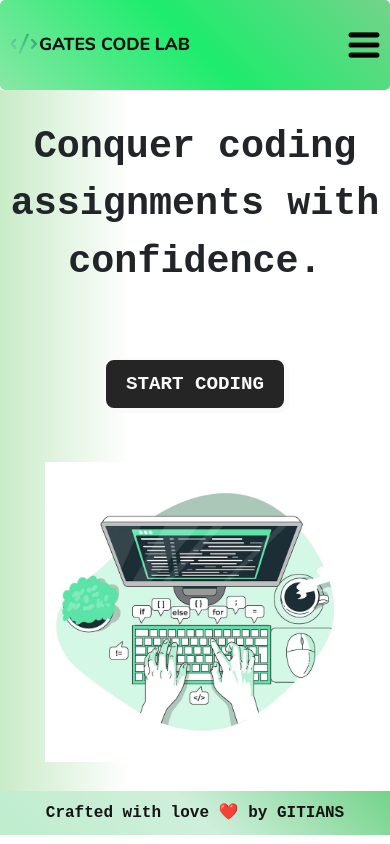
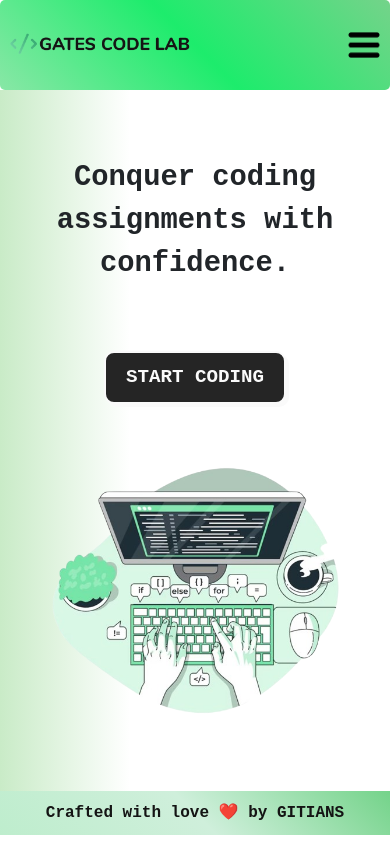
Before and after one commit to Vk4011/Code-lab, a React (Vite) app in the folder client/: page / in a window 390 px wide. Built offline with nearby package versions, Linux system fonts and the light colour scheme; a web font is replaced by a local one.

Commit message:
feat: image

```diff
--- a/client/src/App.css
+++ b/client/src/App.css
@@ -28,7 +28,7 @@
   height: 40px;
   margin-top: 25px;
   border-radius: 5px;
-  box-shadow: 0 0 5px rgb(33, 107, 235), 0 0 10px rgb(27, 81, 246);
+  /* box-shadow: 0 0 5px rgb(33, 107, 235), 0 0 10px rgb(27, 81, 246); */
   font-family: BlinkMacSystemFont, Segoe UI, Roboto, Helvetica, Arial,
     sans-serif, Apple Color Emoji, Segoe UI Emoji;
   font-weight: 900;
@@ -36,8 +36,8 @@
 }
 .b:hover {
   cursor: pointer;
-  box-shadow: 0 0 5px rgb(33, 107, 235), 0 0 10px rgb(27, 81, 246),
-    0 0 15px rgb(33, 107, 235), 0 0 25px rgb(27, 81, 246);
+  box-shadow: 0 0 10px black, 0 0 15px black;
+    /* 0 0 15px rgb(8, 8, 8), 0 0 25px rgb(10, 10, 10); */
 }
 
 .SidebarObject {
--- a/client/src/Components/CodeEditor/CodeEditorPage.jsx
+++ b/client/src/Components/CodeEditor/CodeEditorPage.jsx
@@ -134,7 +134,8 @@ const CodeEditorPage = () => {
       />
       <h4
         style={{
-          fontWeight: "bold",
+          fontWeight: "900",
+          fontSize: "2rem",
           height: "2rem",
           margin: "1rem",
           color: `${status_id === 4 ? "red" : "green"}`,
--- a/client/src/Components/LandingPage.jsx
+++ b/client/src/Components/LandingPage.jsx
@@ -1,7 +1,7 @@
 import React from "react";
 import "./Styles/LandingPage.css";
 import { Link } from "react-router-dom";
-import home_image from "../images/si.avif";
+import home_image from "../images/si.png";
 
 function Header() {
   return (
--- a/client/src/Components/Styles/LandingPage.css
+++ b/client/src/Components/Styles/LandingPage.css
@@ -57,7 +57,7 @@
     0 0 25px rgb(123, 123, 220), 0 0 50px rgb(109, 156, 252);
 } */
 .image {
-  width: 39rem;
+  width: 50rem;
 }
 .start {
   display: flex;
@@ -99,6 +99,7 @@
 @media screen and (max-width: 714px) {
   .image {
     width: 254px;
+        margin-bottom: 50px;
   }
 }
 
@@ -122,7 +123,8 @@
     margin-left: 0;
   }
   .start > p {
-    font-size: 2.4rem;
+    font-size: 1.8rem;
+    margin-top: 50px;
   }
   .start-coding-button {
     margin-top: 50px;
--- a/client/src/Components/Styles/SignUp.css
+++ b/client/src/Components/Styles/SignUp.css
@@ -76,7 +76,7 @@
 }
 
 .i {
-  width: 500px;
+  width: 550px;
 }
 
 @media screen and (max-width: 600px) {
```
Also changed, not shown: client/src/images/s.png (renamed from client/src/images/si.avif), client/src/images/si.png (added).
